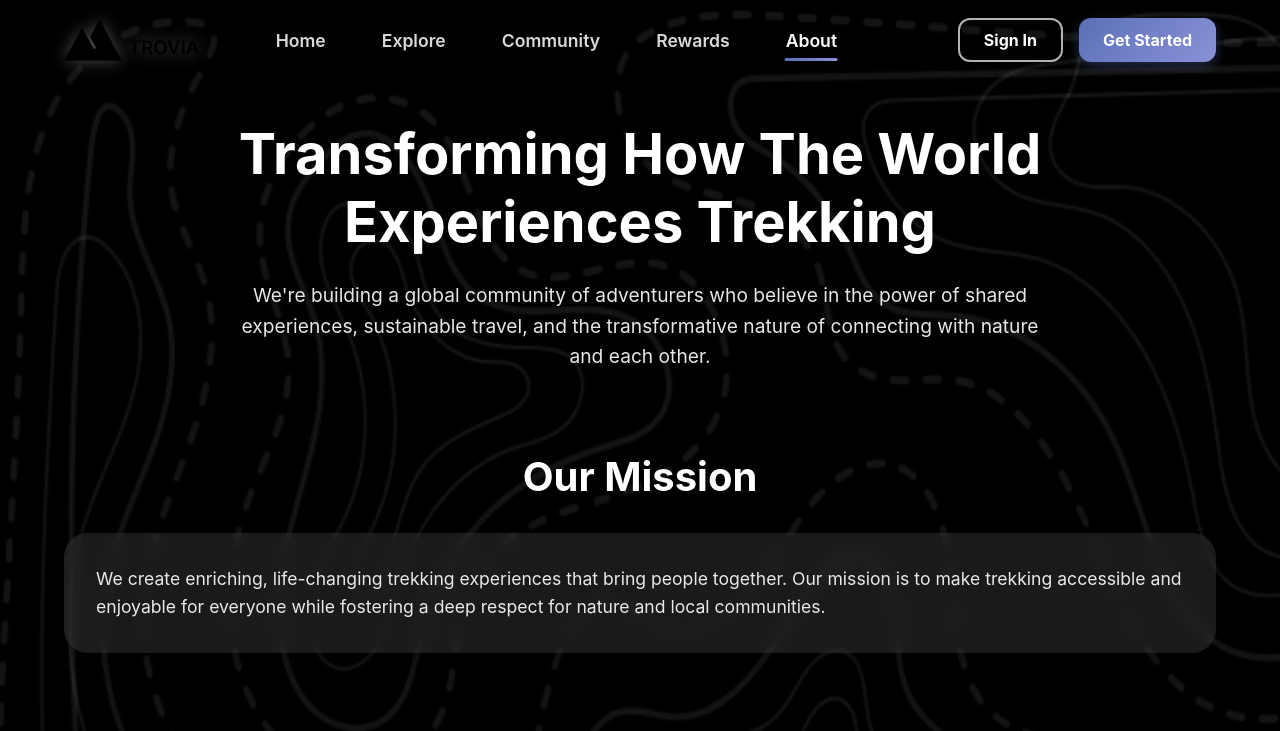
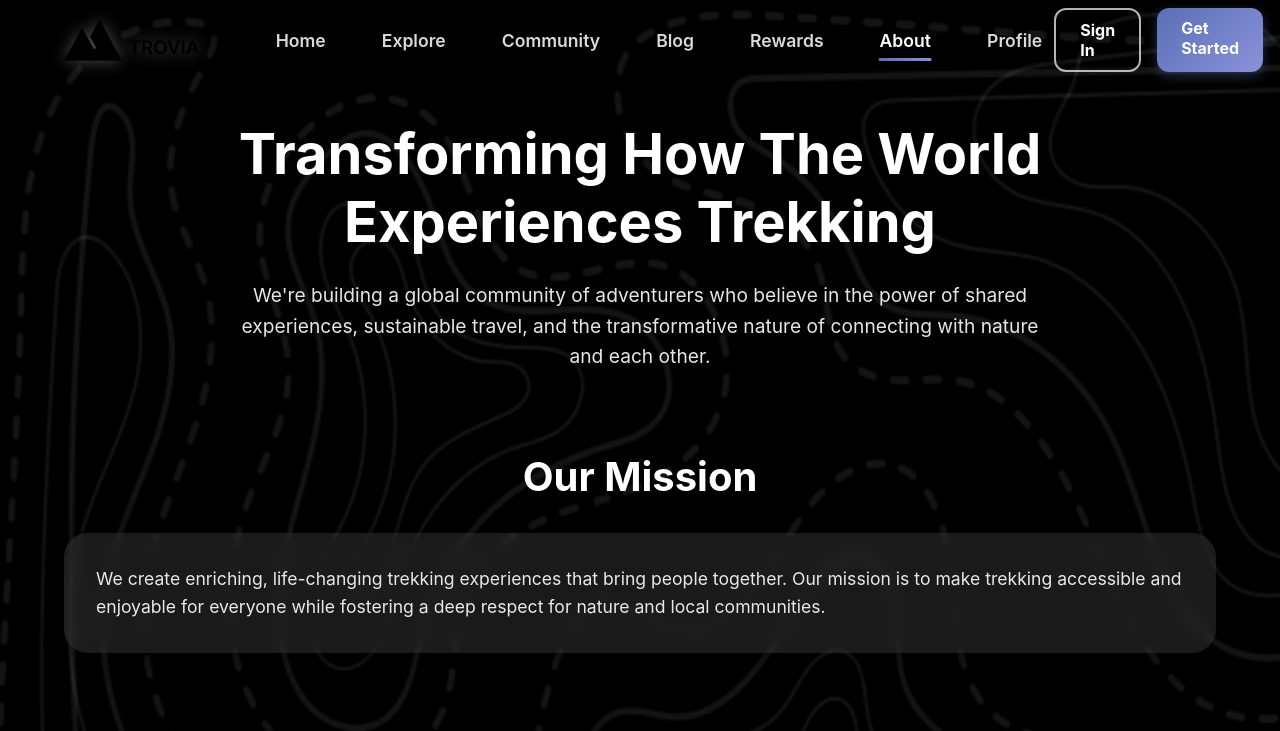
Before and after one commit to Lucky-chelani/test, a React (Create React App) app: page /about in a window 1280 px wide. Shown: the top 731 px of the page. Built offline with nearby package versions, Linux system fonts and the light colour scheme.

Commit message:
corrected

```diff
--- a/package.json
+++ b/package.json
@@ -12,7 +12,7 @@
     "react-circular-progressbar": "^2.2.0",
     "react-dom": "^19.1.0",
     "react-router-dom": "^6.30.0",
-    "react-scripts": "^3.0.1",
+    "react-scripts": "^5.0.0",
     "styled-components": "^6.1.18",
     "web-vitals": "^2.1.4"
   },
@@ -41,6 +41,7 @@
     ]
   },
   "devDependencies": {
+    "@babel/preset-react": "^7.27.1",
     "cross-env": "^7.0.3"
   }
 }
--- a/src/components/Navbar.jsx
+++ b/src/components/Navbar.jsx
@@ -8,9 +8,9 @@ const NavbarWrapper = styled.nav`
   left: 0;
   width: 100%;
   z-index: 100;
-  background: ${({ scrolled }) => (scrolled ? 'rgba(15, 23, 42, 0.9)' : 'transparent')};
-  backdrop-filter: ${({ scrolled }) => (scrolled ? 'blur(12px)' : 'none')};
-  box-shadow: ${({ scrolled }) => (scrolled ? '0 8px 32px rgba(0, 0, 0, 0.12)' : 'none')};
+  background: ${({ $scrolled }) => ($scrolled ? 'rgba(15, 23, 42, 0.9)' : 'transparent')};
+  backdrop-filter: ${({ $scrolled }) => ($scrolled ? 'blur(12px)' : 'none')};
+  box-shadow: ${({ $scrolled }) => ($scrolled ? '0 8px 32px rgba(0, 0, 0, 0.12)' : 'none')};
   transition: all 0.4s ease;
   display: flex;
   align-items: center;
@@ -21,12 +21,10 @@ const NavbarWrapper = styled.nav`
     padding: 0 20px;
     height: 75px;
   }
-
   @media (max-width: 768px) {
     padding: 0 16px;
     height: 70px;
   }
-
   @media (max-width: 480px) {
     height: 65px;
   }
@@ -41,9 +39,7 @@ const Logo = styled.div`
   margin-right: 48px;
   transition: transform 0.3s ease;
 
-  &:hover {
-    transform: scale(1.05);
-  }
+  &:hover { transform: scale(1.05); }
 
   img {
     height: 42px;
@@ -53,9 +49,7 @@ const Logo = styled.div`
 
   @media (max-width: 768px) {
     margin-right: 0;
-    img {
-      height: 36px;
-    }
+    img { height: 36px; }
   }
 `;
 
@@ -63,6 +57,7 @@ const NavLinks = styled.div`
   display: flex;
   gap: 32px;
   flex: 1;
+
   a {
     position: relative;
     color: rgba(255, 255, 255, 0.85);
@@ -86,36 +81,27 @@ const NavLinks = styled.div`
       border-radius: 3px;
       opacity: 0;
     }
-         &.active-link {
+
+    &.active-link {
       color: #fff;
-      &::after {
-        width: 70%;
-        opacity: 1;
-      }
+      &::after { width: 70%; opacity: 1; }
     }
 
     &:hover {
       color: #fff;
       background: rgba(255, 255, 255, 0.08);
       transform: translateY(-2px);
-
-      &::after {
-        width: 50%;
-        opacity: 1;
-      }
+      &::after { width: 50%; opacity: 1; }
     }
   }
 
   @media (max-width: 1024px) {
     gap: 16px;
-    a {
-      font-size: 1rem;
-      padding: 6px 10px;
-    }
-       }
+    a { font-size: 1rem; padding: 6px 10px; }
+  }
 
   @media (max-width: 768px) {
-    display: ${({ isOpen }) => (isOpen ? 'flex' : 'none')};
+    display: ${({ $isOpen }) => ($isOpen ? 'flex' : 'none')};
     position: fixed;
     top: 70px;
     left: 0;
@@ -125,8 +111,8 @@ const NavLinks = styled.div`
     padding: 24px 20px;
     gap: 8px;
     border-bottom: 1px solid rgba(255, 255, 255, 0.1);
-    transform: ${({ isOpen }) => (isOpen ? 'translateY(0)' : 'translateY(-10px)')};
-    opacity: ${({ isOpen }) => (isOpen ? '1' : '0')};
+    transform: ${({ $isOpen }) => ($isOpen ? 'translateY(0)' : 'translateY(-10px)')};
+    opacity: ${({ $isOpen }) => ($isOpen ? '1' : '0')};
     transition: transform 0.4s ease, opacity 0.4s ease;
     max-height: 80vh;
     overflow-y: auto;
@@ -137,14 +123,9 @@ const NavLinks = styled.div`
       width: 100%;
       text-align: center;
       border-radius: 12px;
-      &.active-link::after {
-        width: 40px;
-      }
 
-      &:hover {
-        background: rgba(255, 255, 255, 0.1);
-        transform: translateY(0) scale(1.02);
-      }
+      &.active-link::after { width: 40px; }
+      &:hover { background: rgba(255, 255, 255, 0.1); transform: scale(1.02); }
     }
   }
 `;
@@ -154,9 +135,8 @@ const NavActions = styled.div`
   gap: 16px;
 
   @media (max-width: 768px) {
-    display: ${({ isOpen }) => (isOpen ? 'flex' : 'none')};
+    display: ${({ $isOpen }) => ($isOpen ? 'flex' : 'none')};
     position: fixed;
-    top: auto;
     bottom: 0;
     left: 0;
     right: 0;
@@ -164,13 +144,13 @@ const NavActions = styled.div`
     background: rgba(15, 23, 42, 0.97);
     padding: 20px;
     gap: 12px;
-    transform: ${({ isOpen }) => (isOpen ? 'translateY(0)' : 'translateY(10px)')};
-    opacity: ${({ isOpen }) => (isOpen ? '1' : '0')};
+    transform: ${({ $isOpen }) => ($isOpen ? 'translateY(0)' : 'translateY(10px)')};
+    opacity: ${({ $isOpen }) => ($isOpen ? '1' : '0')};
     transition: transform 0.4s ease, opacity 0.4s ease;
     backdrop-filter: blur(12px);
     box-shadow: 0 -4px 20px rgba(0, 0, 0, 0.15);
   }
-    `;
+`;
 
 const OutlinedBtn = styled(Link)`
   padding: 10px 24px;
@@ -181,10 +161,9 @@ const OutlinedBtn = styled(Link)`
   font-weight: 700;
   font-size: 1rem;
   text-decoration: none;
+  display: flex;
+  justify-content: center;
   transition: all 0.3s ease;
-  display: flex;
-  align-items: center;
-  justify-content: center;
 
   &:hover {
     background: rgba(255, 255, 255, 0.1);
@@ -192,7 +171,6 @@ const OutlinedBtn = styled(Link)`
     transform: translateY(-2px);
     box-shadow: 0 4px 12px rgba(90, 112, 183, 0.3);
   }
-
   @media (max-width: 768px) {
     width: 100%;
     text-align: center;
@@ -209,10 +187,9 @@ const FilledBtn = styled(Link)`
   font-weight: 700;
   font-size: 1rem;
   text-decoration: none;
+  display: flex;
+  justify-content: center;
   transition: all 0.3s ease;
-  display: flex;
-  align-items: center;
-  justify-content: center;
   box-shadow: 0 4px 12px rgba(90, 112, 183, 0.4);
 
   &:hover {
@@ -220,7 +197,6 @@ const FilledBtn = styled(Link)`
     transform: translateY(-2px);
     box-shadow: 0 8px 20px rgba(90, 112, 183, 0.5);
   }
-
   @media (max-width: 768px) {
     width: 100%;
     text-align: center;
@@ -234,23 +210,18 @@ const MenuButton = styled.button`
   border: none;
   color: #fff;
   font-size: 1.5rem;
+  padding: 10px;
+  margin-left: auto;
+  border-radius: 8px;
   cursor: pointer;
-  padding: 10px;
-  border-radius: 8px;
-  margin-left: auto;
   transition: all 0.3s ease;
 
-  &:hover {
-    background: rgba(255, 255, 255, 0.1);
-  }
-
-  &:active {
-    transform: scale(0.95);
-  }
+  &:hover { background: rgba(255, 255, 255, 0.1); }
+  &:active { transform: scale(0.95); }
 
   @media (max-width: 768px) {
     display: flex;
-        align-items: center;
+    align-items: center;
     justify-content: center;
   }
 `;
@@ -261,48 +232,32 @@ const HamburgerIcon = styled.div`
   position: relative;
 
   span {
-    display: block;
     position: absolute;
     height: 3px;
     width: 100%;
     background: #fff;
     border-radius: 3px;
-    opacity: 1;
-    left: 0;
-    transform: rotate(0deg);
     transition: all 0.25s ease-in-out;
 
     &:nth-child(1) {
-      top: ${({ isOpen }) => (isOpen ? '9px' : '0px')};
-      transform: ${({ isOpen }) => (isOpen ? 'rotate(45deg)' : 'rotate(0deg)')};
-      width: ${({ isOpen }) => (isOpen ? '100%' : '80%')};
-      left: ${({ isOpen }) => (isOpen ? '0' : 'auto')};
-      right: ${({ isOpen }) => (isOpen ? 'auto' : '0')};
+      top: ${({ $isOpen }) => ($isOpen ? '9px' : '0')};
+      transform: ${({ $isOpen }) => ($isOpen ? 'rotate(45deg)' : 'none')};
+      width: ${({ $isOpen }) => ($isOpen ? '100%' : '80%')};
     }
-
     &:nth-child(2) {
       top: 9px;
-      opacity: ${({ isOpen }) => (isOpen ? '0' : '1')};
-      width: 100%;
-      left: ${({ isOpen }) => (isOpen ? '50%' : '0')};
+      opacity: ${({ $isOpen }) => ($isOpen ? '0' : '1')};
     }
-
     &:nth-child(3) {
-      top: ${({ isOpen }) => (isOpen ? '9px' : '18px')};
-      transform: ${({ isOpen }) => (isOpen ? 'rotate(-45deg)' : 'rotate(0deg)')};
-      width: ${({ isOpen }) => (isOpen ? '100%' : '60%')};
-      left: ${({ isOpen }) => (isOpen ? '0' : 'auto')};
-      right: ${({ isOpen }) => (isOpen ? 'auto' : '0')};
+      top: ${({ $isOpen }) => ($isOpen ? '9px' : '18px')};
+      transform: ${({ $isOpen }) => ($isOpen ? 'rotate(-45deg)' : 'none')};
+      width: ${({ $isOpen }) => ($isOpen ? '100%' : '60%')};
     }
-  }
-
-  &:hover span {
-    width: 100%;
   }
 `;
 
 const Overlay = styled.div`
-  display: ${({ isOpen }) => (isOpen ? 'block' : 'none')};
+  display: ${({ $isOpen }) => ($isOpen ? 'block' : 'none')};
   position: fixed;
   top: 70px;
   left: 0;
@@ -310,7 +265,7 @@ const Overlay = styled.div`
   bottom: 0;
   background: rgba(0, 0, 0, 0.7);
   z-index: 90;
-  opacity: ${({ isOpen }) => (isOpen ? '1' : '0')};
+  opacity: ${({ $isOpen }) => ($isOpen ? '1' : '0')};
   transition: opacity 0.4s ease;
   backdrop-filter: blur(3px);
 `;
@@ -320,28 +275,25 @@ const Toast = styled.div`
   top: 20px;
   left: 50%;
   transform: translateX(-50%);
-  background: white;
+  background: #fff;
   color: #333;
   padding: 16px 32px;
   border-radius: 12px;
-  box-shadow: 0 4px 20px rgba(0, 0, 0, 0.15);
+  box-shadow: 0 4px 20px rgba(0,0,0,0.15);
   font-weight: 600;
   font-size: 1.1rem;
   z-index: 1000;
-  opacity: ${({ show }) => (show ? '1' : '0')};
+  opacity: ${({ $show }) => ($show ? '1' : '0')};
+  transform: ${({ $show }) =>
+    $show ? 'translateX(-50%) translateY(0)' : 'translateX(-50%) translateY(-20px)'};
   transition: opacity 0.3s ease, transform 0.3s ease;
-  transform: ${({ show }) => (show ? 'translateX(-50%) translateY(0)' : 'translateX(-50%) translateY(-20px)')};
   display: flex;
   align-items: center;
   gap: 12px;
 
-  &::before {
-    content: '🚀';
-    font-size: 1.4rem;
-  }
-
+  &::before { content: '🚀'; font-size: 1.4rem; }
   @media (max-width: 480px) {
-      width: 90%;
+    width: 90%;
     padding: 14px 20px;
     font-size: 1rem;
   }
@@ -354,16 +306,11 @@ const Navbar = ({ active }) => {
   const location = useLocation();
 
   useEffect(() => {
-    const handleScroll = () => {
-      setScrolled(window.scrollY > 20);
-    };
+    const handleScroll = () => setScrolled(window.scrollY > 20);
     window.addEventListener('scroll', handleScroll);
 
-    // Close mobile menu when resizing window
     const handleResize = () => {
-      if (window.innerWidth > 768 && isOpen) {
-        setIsOpen(false);
-      }
+      if (window.innerWidth > 768 && isOpen) setIsOpen(false);
     };
     window.addEventListener('resize', handleResize);
 
@@ -373,53 +320,58 @@ const Navbar = ({ active }) => {
     };
   }, [isOpen]);
 
-  // Close menu when navigating
-  useEffect(() => {
-    setIsOpen(false);
-  }, [location]);
+  useEffect(() => { setIsOpen(false); }, [location]);
 
   const toggleMenu = () => {
     setIsOpen(!isOpen);
-    // Prevent body scroll when menu is open
     document.body.style.overflow = !isOpen ? 'hidden' : 'visible';
   };
 
-  const handleUpcomingFeature = (e) => {
+  const handleUpcomingFeature = e => {
     e.preventDefault();
     setShowToast(true);
-    setTimeout(() => {
-      setShowToast(false);
-    }, 5000);
+    setTimeout(() => setShowToast(false), 5000);
   };
 
   return (
     <>
-      <NavbarWrapper scrolled={scrolled}>
+      <NavbarWrapper $scrolled={scrolled}>
         <Logo>
           <img src={require('../assets/images/logo.png')} alt="Logo" />
         </Logo>
         <MenuButton onClick={toggleMenu} aria-label="Toggle menu">
-          <HamburgerIcon isOpen={isOpen}>
-            <span></span>
-            <span></span>
-            <span></span>
+          <HamburgerIcon $isOpen={isOpen}>
+            <span /><span /><span />
           </HamburgerIcon>
         </MenuButton>
-        <NavLinks isOpen={isOpen}>
-          <Link to="/" className={location.pathname === '/' || active === 'home' ? 'active-link' : ''}>Home</Link>
-          <Link to="/explore" className={location.pathname === '/explore' || active === 'explore' ? 'active-link' : ''}>Explore</Link>
-          <Link to="/community" className={location.pathname === '/community' || active === 'community' ? 'active-link' : ''} onClick={handleUpcomingFeature}>Community</Link>
-          <Link to="/rewards" className={location.pathname === '/rewards' || active === 'rewards' ? 'active-link' : ''}>Rewards</Link>
-          <Link to="/about" className={location.pathname === '/about' || active === 'about' ? 'active-link' : ''}>About</Link>
-
+        <NavLinks $isOpen={isOpen}>
+          <Link to="/"       className={location.pathname==='/'      || active==='home'     ? 'active-link':''}>Home</Link>
+          <Link to="/explore" className={location.pathname==='/explore'|| active==='explore'  ? 'active-link':''}>Explore</Link>
+          <Link to="/community"
+            className={location.pathname==='/community'|| active==='community'? 'active-link':''}
+            onClick={handleUpcomingFeature}
+          >Community</Link>
+          <Link to="/blog"
+            className={location.pathname==='/blog'|| active==='blog'? 'active-link':''}
+          >Blog</Link>
+          <Link to="/rewards"
+            className={location.pathname==='/rewards'|| active==='rewards'? 'active-link':''}
+          >Rewards</Link>
+          <Link to="/about"
+            className={location.pathname==='/about'|| active==='about'? 'active-link':''}
+          >About</Link>
+          <Link to="/profile"
+            className={location.pathname==='/profile'|| active==='profile'? 'active-link':''}
+          >Profile</Link>
         </NavLinks>
-        <NavActions isOpen={isOpen}>
+        <NavActions $isOpen={isOpen}>
           <OutlinedBtn to="/login">Sign In</OutlinedBtn>
-          <FilledBtn to="/signup">Get Started</FilledBtn>
+          <FilledBtn   to="/signup">Get Started</FilledBtn>
         </NavActions>
       </NavbarWrapper>
-      <Overlay isOpen={isOpen} onClick={toggleMenu} />
-      <Toast show={showToast}>
+
+      <Overlay $isOpen={isOpen} onClick={toggleMenu} />
+      <Toast $show={showToast}>
         Exciting new features coming soon! Stay tuned for updates 🎉
       </Toast>
     </>
```
Also changed, not shown: 2 other files (tests, documents, lock files or other folders).
